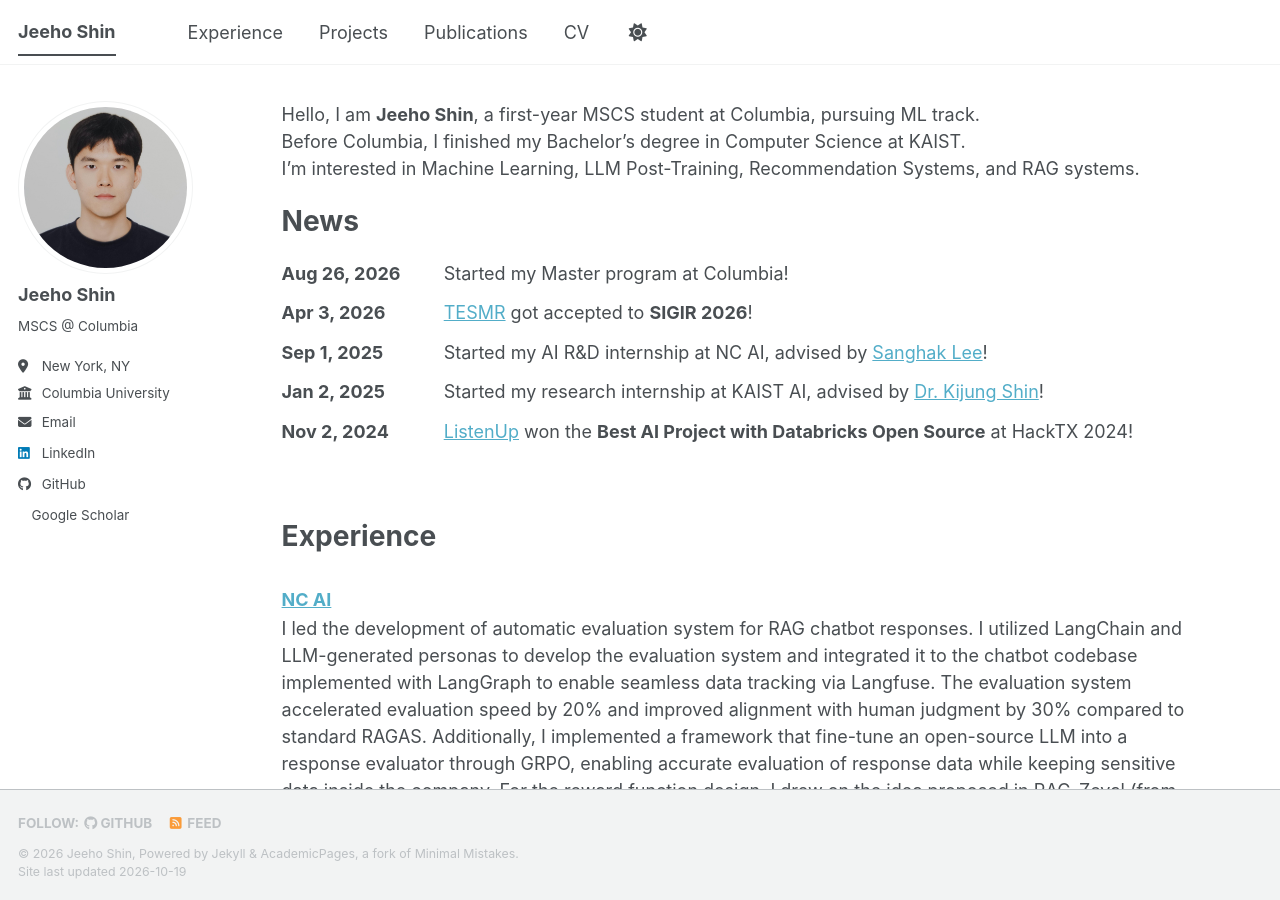
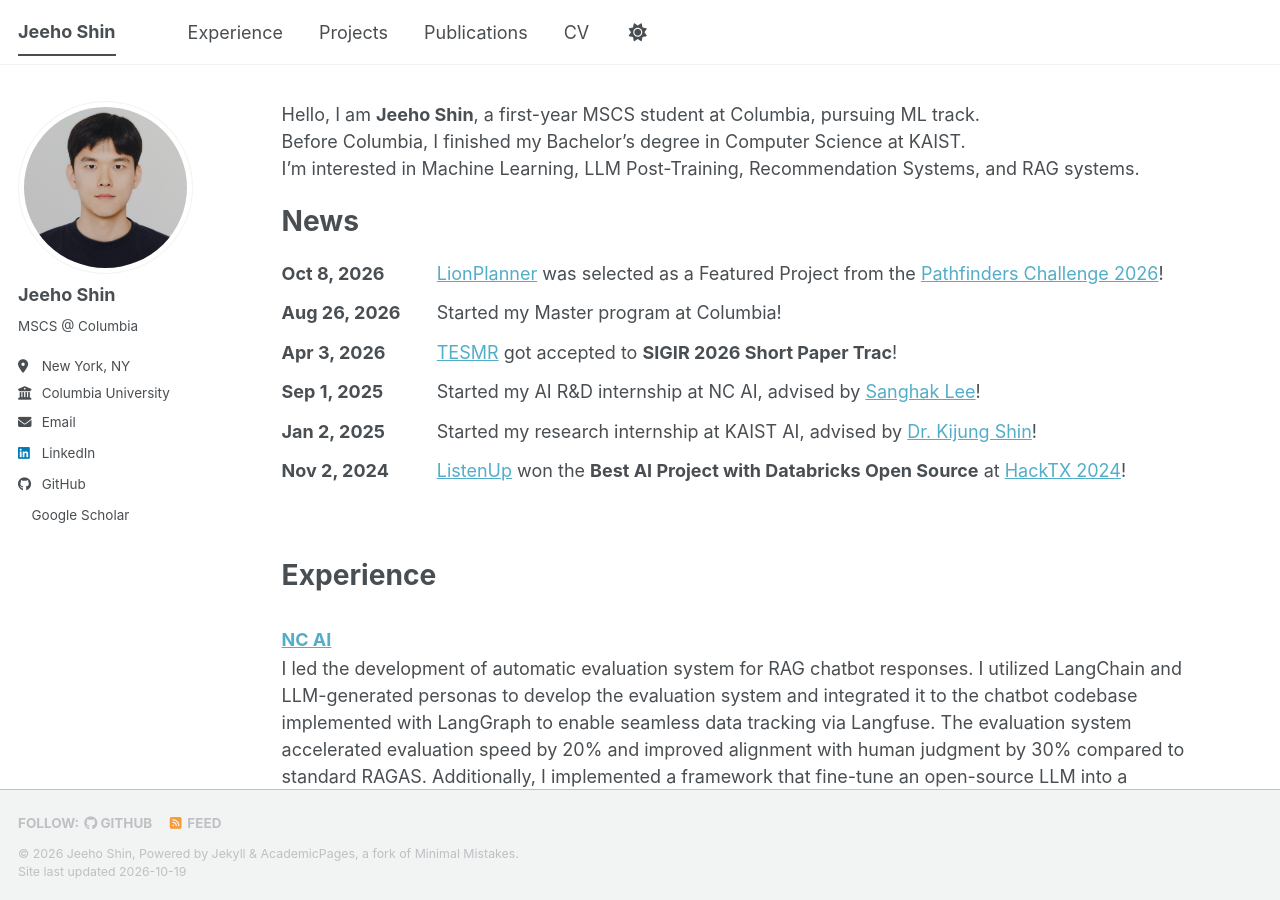
Before and after one commit to JHshin6688/JHshin6688.github.io, a Jekyll site: the page built from _pages/about.md, in a window 1280 px wide and 900 px high. Built offline with Jekyll 4.4.1, drawn with Linux system fonts in a browser that asks for light colours; a style sheet for code colours, icons or effects is not loaded.

Commit message:
about me edit

```diff
--- a/_pages/about.md
+++ b/_pages/about.md
@@ -20,11 +20,12 @@ News
 
 | Date | Update |
 |------|--------|
+| Oct 8, 2026 | [LionPlanner](https://github.com/JHshin6688/LionPlanner) was selected as a Featured Project from the [Pathfinders Challenge 2026](https://www.stellic.com/pathfinders)! |
 | Aug 26, 2026 | Started my Master program at Columbia! |
-| Apr 3, 2026 | [TESMR](https://dl.acm.org/doi/10.1145/3805712.3809863) got accepted to **SIGIR 2026**! |
+| Apr 3, 2026 | [TESMR](https://dl.acm.org/doi/10.1145/3805712.3809863) got accepted to **SIGIR 2026 Short Paper Trac**! |
 | Sep 1, 2025 | Started my AI R&D internship at NC AI, advised by [Sanghak Lee](https://www.linkedin.com/in/sanghak-lee-817732165/)! |
 | Jan 2, 2025 | Started my research internship at KAIST AI, advised by [Dr. Kijung Shin](https://kijungs.github.io/)! |
-| Nov 2, 2024 | [ListenUp](https://devpost.com/software/listenup-2qrg3d) won the **Best AI Project with Databricks Open Source** at HackTX 2024! |
+| Nov 2, 2024 | [ListenUp](https://devpost.com/software/listenup-2qrg3d) won the **Best AI Project with Databricks Open Source** at [HackTX 2024](https://hacktx-2024.devpost.com/?_gl=1*16rpxx6*_gcl_au*MTM1ODYyMDM5Ny4xNzkyNDM0Njg3*_ga*MjEyMjk0MTA3My4xNzkyNDM0Njg3*_ga_0YHJK3Y10M*czE3OTI0MzQ2ODYkbzEkZzAkdDE3OTI0MzQ2ODYkajYwJGwwJGgw)! |
 {: .news-table}
 
 <br>
```
